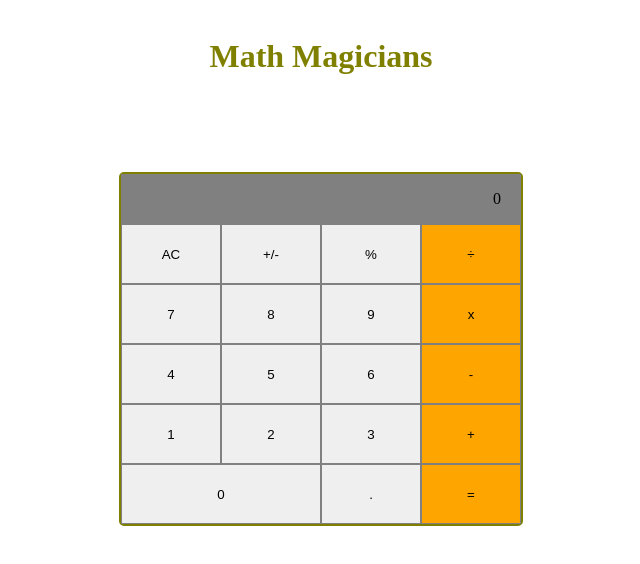
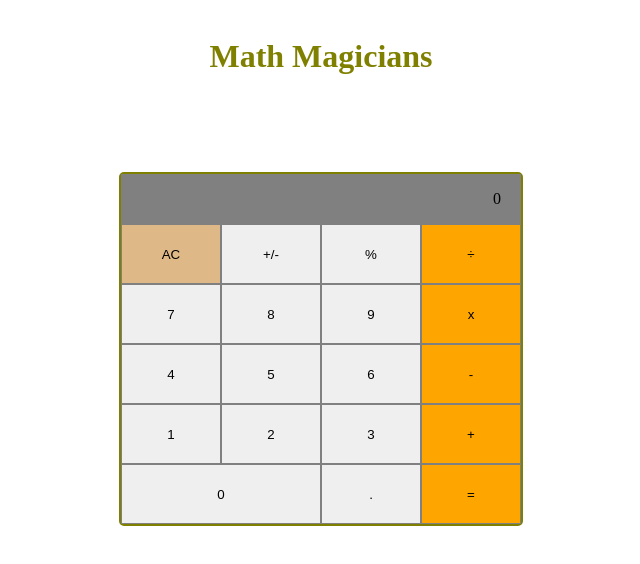
Before and after one commit to anbehindY/math-magicians, a React (Create React App) app: page / in a window 1280 px wide. In both pictures the pointer is over the button "AC". Shown: the top 564 px of the page, without its empty margins (319-959 px from the left). Built offline with nearby package versions, Linux system fonts and the light colour scheme.

Commit message:
Add hover effects to buttons

```diff
--- a/src/index.css
+++ b/src/index.css
@@ -42,6 +42,10 @@ h1 {
   height: 60px;
 }
 
+.btn:hover {
+  background-color: burlywood;
+}
+
 .orange {
   background-color: orange;
 }
```
